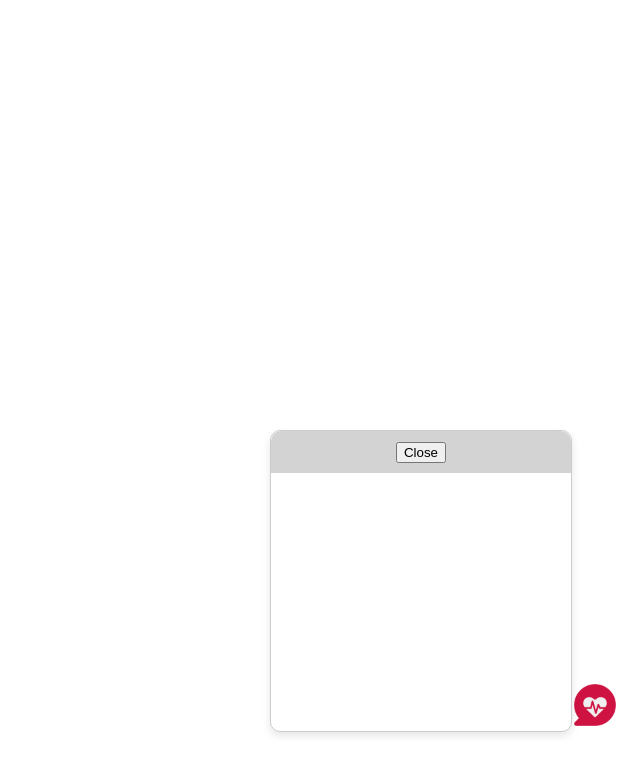
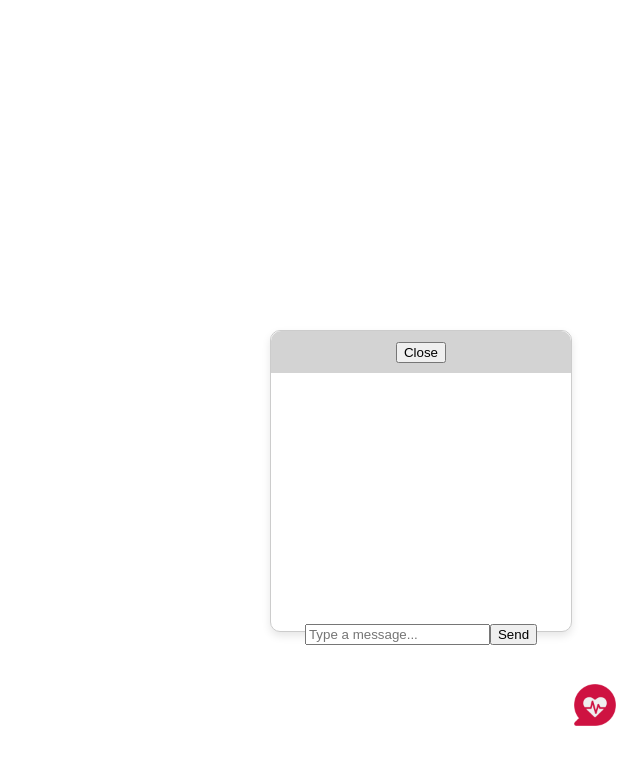
Before and after one commit to ZisenShao/SmartChart-AI, a React (Create React App) app in the folder frontend/: page / in a window 1280 px wide. Both pictures are taken after a click on the button 1235 px from the left and 706 px from the top of the page. Shown: the top 774 px of the page, without its empty margins (640-1280 px from the left). Built offline with nearby package versions, Linux system fonts and the light colour scheme.

Commit message:
created chatting page after click button, enabled type and send text

```diff
--- a/frontend/src/ChatbotButton.css
+++ b/frontend/src/ChatbotButton.css
@@ -31,7 +31,29 @@
     border-radius: 10px 10px 0 0;
 }
 
+.message-bubble {
+    padding: 8px 12px;
+    margin: 4px 10px;
+    background-color: #0078d7;
+    border-radius: 15px;
+    max-width: calc(100% - 20px);
+    word-wrap: break-word;
+    color: white;
+    align-self: flex-end;
+    box-sizing: border-box;
+}
+
+.message-bubble.user {
+    align-self: flex-end;
+}
+
 .chat-body {
     padding: 10px;
     height: 250px;
+    overflow-y: auto;
+    display: flex;
+    flex-direction: column;
+    align-items: flex-start;
+    width: calc(100% - 20px);
+    box-sizing: border-box;
 }
--- a/frontend/src/ChatbotButton.js
+++ b/frontend/src/ChatbotButton.js
@@ -3,8 +3,9 @@ import './ChatbotButton.css';
 
 function ChatbotButton() {
     const [showChat, setShowChat] = useState(false);
-    // Set initial position to bottom-right corner
-    const [buttonPosition, setButtonPosition] = useState({ top: window.innerHeight - 120, left: window.innerWidth - 70 }); // Adjust according to the size of the button
+    const [messages, setMessages] = useState([]); // Store chat messages
+    const [newMessage, setNewMessage] = useState(""); // Store input text
+    const [buttonPosition, setButtonPosition] = useState({ top: window.innerHeight - 120, left: window.innerWidth - 70 });
     const buttonRef = useRef(null);
 
     const handleClick = () => {
@@ -15,9 +16,8 @@ function ChatbotButton() {
         setShowChat(false);
     };
 
-    // Dragging
     const handleMouseDown = (e) => {
-        e.preventDefault(); // Prevent text selection on the webpage while dragging
+        e.preventDefault();
         const initialX = e.clientX;
         const initialY = e.clientY;
         const initialButtonLeft = buttonPosition.left;
@@ -26,14 +26,11 @@ function ChatbotButton() {
         const handleMouseMove = (moveEvent) => {
             const newX = initialButtonLeft + (moveEvent.clientX - initialX);
             const newY = initialButtonTop + (moveEvent.clientY - initialY);
-
-            // Ensure the button stays within the webpage
             const pageWidth = window.innerWidth;
             const pageHeight = window.innerHeight;
             const buttonWidth = 50;
             const buttonHeight = 50;
 
-            // Limit dragging to boundaries
             setButtonPosition({
                 left: Math.min(Math.max(newX, 0), pageWidth - buttonWidth),
                 top: Math.min(Math.max(newY, 0), pageHeight - buttonHeight),
@@ -41,7 +38,6 @@ function ChatbotButton() {
         };
 
         const handleMouseUp = () => {
-            // Remove mousemove and mouseup listeners when the mouse button is released
             window.removeEventListener('mousemove', handleMouseMove);
             window.removeEventListener('mouseup', handleMouseUp);
         };
@@ -50,13 +46,25 @@ function ChatbotButton() {
         window.addEventListener('mouseup', handleMouseUp);
     };
 
+    const handleSendMessage = (e) => {
+        e.preventDefault();
+        if (newMessage.trim() !== "") {
+            setMessages([...messages, { text: newMessage, sender: 'user' }]);
+            setNewMessage("");
+            setTimeout(() => {
+                const chatBody = document.querySelector(".chat-body");
+                chatBody.scrollTop = chatBody.scrollHeight;
+            }, 100);
+        }
+    };
+
+
     return (
         <div>
             <button
                 className="chatbot-button"
                 onClick={handleClick}
                 onMouseDown={handleMouseDown}
-                // Set position to fixed, even when users scrolls the webpage
                 style={{ top: buttonPosition.top, left: buttonPosition.left, position: 'fixed' }}
                 ref={buttonRef}
             >
@@ -64,12 +72,28 @@ function ChatbotButton() {
             </button>
 
             {showChat && (
-                <div className="chat-popup" style={{ left: buttonPosition.left - 300, top: buttonPosition.top - 250 }}>
+                <div className="chat-popup" style={{ left: buttonPosition.left - 300, top: buttonPosition.top - 350 }}>
                     <div className="chat-header">
                         <button onClick={handleClose}>Close</button>
                     </div>
                     <div className="chat-body">
-                        {/* Empty chat interface for now */}
+                        {messages.map((message, index) => (
+                            <div key={index} className={`message-bubble ${message.sender}`}>
+                                {message.text}
+                            </div>
+                        ))}
+                    </div>
+                    <div className="chat-footer">
+                        <form onSubmit={handleSendMessage}>
+                            <input
+                                type="text"
+                                value={newMessage}
+                                onChange={(e) => setNewMessage(e.target.value)}
+                                placeholder="Type a message..."
+                                className="chat-input"
+                            />
+                            <button type="submit" className="send-button">Send</button>
+                        </form>
                     </div>
                 </div>
             )}
```
Also changed, not shown: 1 other file (tests, documents, lock files or other folders).
